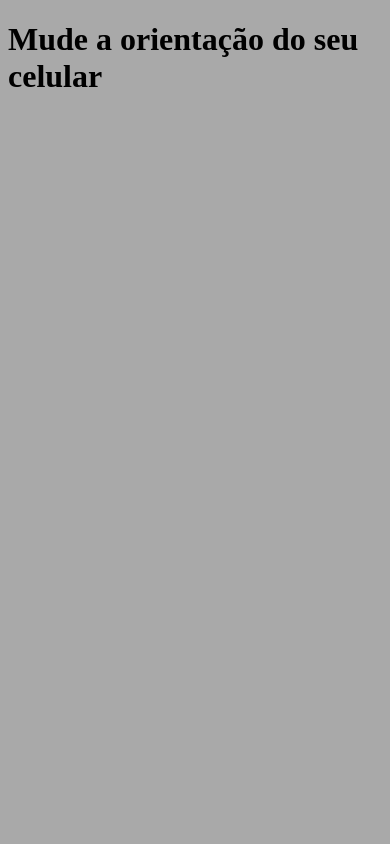
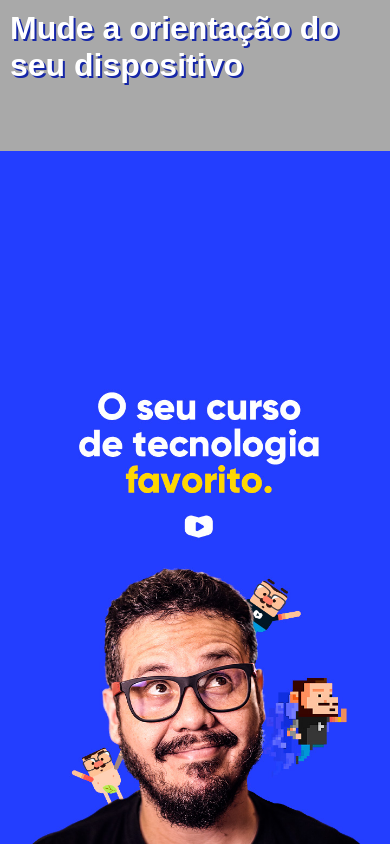
Before and after one commit to rodrigo-lsf/html-css, a plain HTML site: page exercicios/ex026/mq002/index.html in a window 390 px wide. Drawn offline with Linux system fonts and the light colour scheme.

Commit message:
Exercício 002 media query

```diff
--- a/exercicios/ex026/mq002/estilos/paisagem.css
+++ b/exercicios/ex026/mq002/estilos/paisagem.css
@@ -1,3 +1,8 @@
 @charset "UTF-8";
 
 /* Aparelho deitado (landscape) */
+
+body {
+    background-image: url(../imagens/cev-landscape.jpg);
+    background-position: left bottom;
+}
--- a/exercicios/ex026/mq002/estilos/retrato.css
+++ b/exercicios/ex026/mq002/estilos/retrato.css
@@ -1,3 +1,8 @@
 @charset "UTF-8";
 
 /* Aparelho em pé (portrait) */
+
+body {
+    background-image: url(../imagens/cev-portrait.jpg);
+    background-position: center bottom;
+}
--- a/exercicios/ex026/mq002/estilos/style.css
+++ b/exercicios/ex026/mq002/estilos/style.css
@@ -1,3 +1,23 @@
 @charset "UTF-8";
 
 /* Configurações gerais */
+
+* {
+    margin: 0px;
+    padding: 0px;
+    font-family: Arial, Helvetica, sans-serif;
+}
+
+html, body {
+    width: 100vw;
+    height: 100vh;
+    background-color: #233eff;
+    background-size: contain;
+    background-repeat: no-repeat;
+}
+
+h1 {
+    color: white;
+    text-shadow: 2px 2px 0px #1526a7;
+    padding: 10px;
+}
--- a/exercicios/ex026/mq002/index.html
+++ b/exercicios/ex026/mq002/index.html
@@ -14,6 +14,6 @@
     </style>
 </head>
 <body>
-    <h1>Mude a orientação do seu celular</h1>
+    <h1>Mude a orientação do seu dispositivo</h1>
 </body>
 </html>
```
